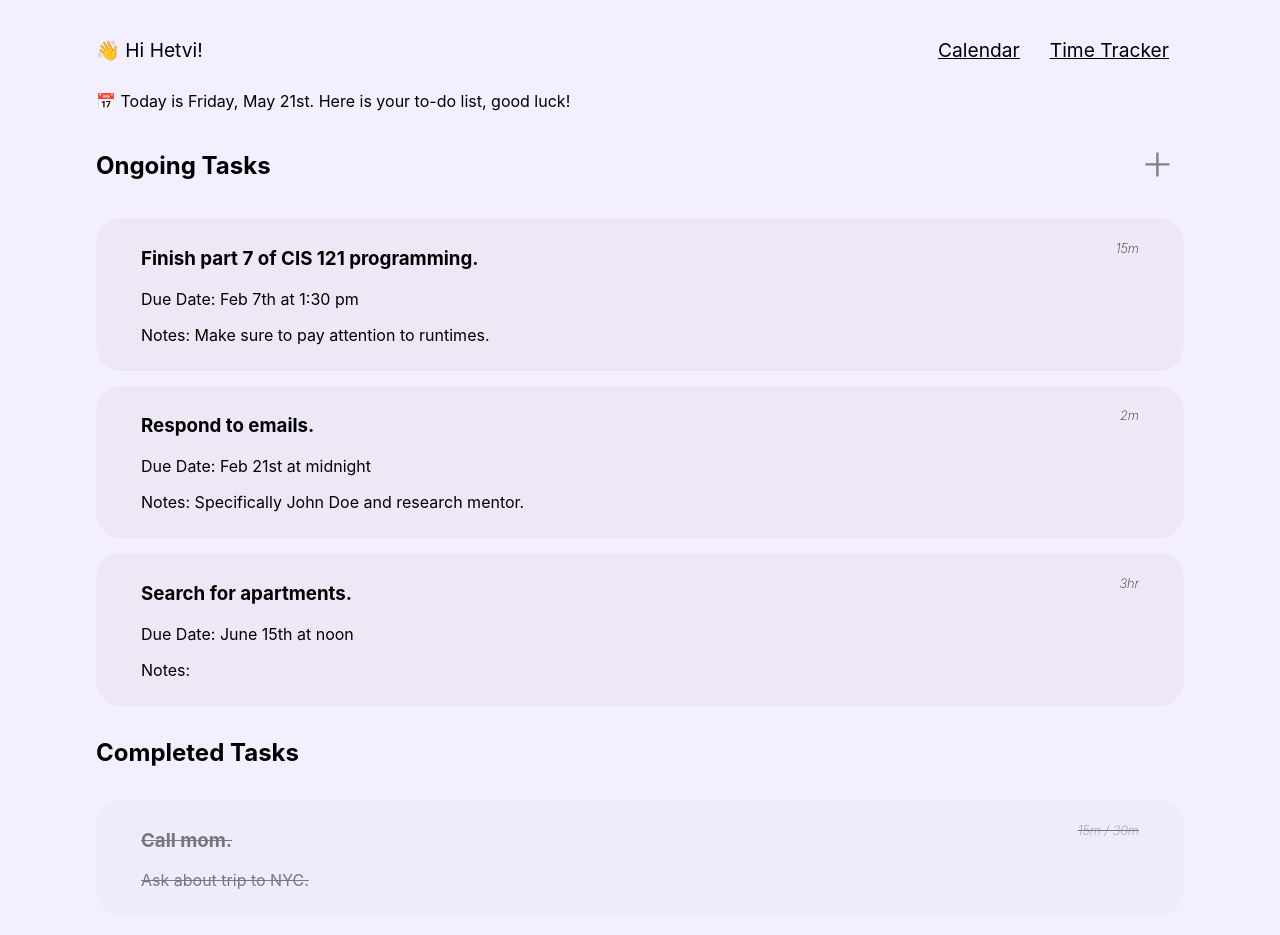
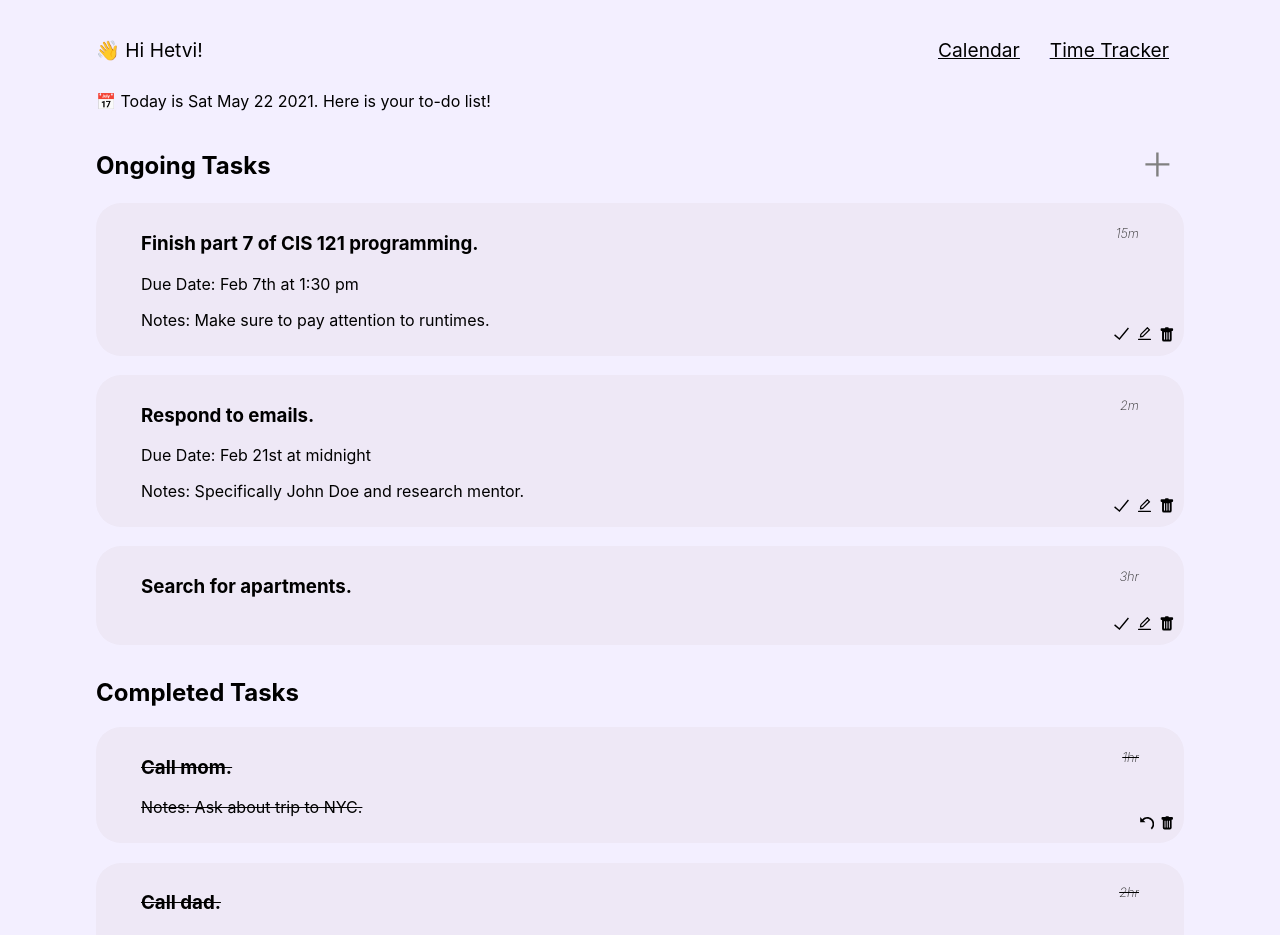
Before and after one commit to hetvshah/bProductive, a React (Create React App) app: page / in a window 1280 px wide. Shown: the top 935 px of the page. Built offline with nearby package versions, Linux system fonts and the light colour scheme.

Commit message:
trash icons

```diff
--- a/package.json
+++ b/package.json
@@ -7,6 +7,7 @@
     "@testing-library/react": "^11.2.6",
     "@testing-library/user-event": "^12.8.3",
     "react": "^17.0.2",
+    "react-big-calendar": "^0.33.3",
     "react-dom": "^17.0.2",
     "react-icons": "^4.2.0",
     "react-router-dom": "^5.2.0",
--- a/src/components/Calendar.js
+++ b/src/components/Calendar.js
@@ -1,7 +1,12 @@
+import './Styles.css';
+
 const Calendar = () => {
   return (
-    <div className="header">
-      <p style={{ marginLeft: '7.5vw' }}>Calendar</p>
+    <div>
+      {/* <p style={{ marginLeft: '7.5vw' }}>Calendar</p> */}
+      <div className="header">
+        <p>Calendar</p>
+      </div>
     </div>
   );
 };
--- a/src/components/CompletedTasks.js
+++ b/src/components/CompletedTasks.js
@@ -1,19 +1,23 @@
-const CompletedTasks = () => {
-  const completedTasks = [
-    {
-      todo: 'Call mom. ',
-      notes: 'Ask about trip to NYC.',
-    },
-  ];
+import { ImUndo } from 'react-icons/im';
+import { BsFillTrashFill } from 'react-icons/bs';
 
+const CompletedTasks = ({ completedTasks, onMove, onDelete }) => {
   const listCompletedTasks = completedTasks.map((task) => (
     <div className="todo todo-complete">
       <div>
-        <h3>{task.todo}</h3>
-        <p>{task.notes}</p>
+        <h3>{task.text}</h3>
+        <p> {task.day === '' ? '' : 'Due Date: ' + task.day}</p>
+        <p>{task.notes === '' ? '' : 'Notes: ' + task.notes}</p>
       </div>
 
-      <div className="times">15m / 30m</div>
+      <div className="times">{task.estimate}</div>
+      <div className="todo-icons">
+        <ImUndo className="im-undo" onClick={() => onMove(task)} />
+        <BsFillTrashFill
+          className="im-undo trash"
+          onClick={() => onDelete(task)}
+        />
+      </div>
     </div>
   ));
 
--- a/src/components/Home.js
+++ b/src/components/Home.js
@@ -28,17 +28,57 @@ const Home = () => {
     },
     {
       text: 'Search for apartments.',
-      day: 'June 15th at noon',
+      day: '',
       estimate: '3hr',
       notes: '',
-      displayTask: false,
+      displayTask: true,
       displayCalendar: true,
     },
   ]);
 
-  const addTask = (task) => {
+  const [completedTasks, setCompletedTasks] = useState([
+    {
+      text: 'Call mom. ',
+      day: '',
+      estimate: '1hr',
+      notes: 'Ask about trip to NYC.',
+      displayTask: true,
+      displayCalendar: true,
+    },
+    {
+      text: 'Call dad. ',
+      day: '',
+      estimate: '2hr',
+      notes: 'Buy textbooks.',
+      displayTask: true,
+      displayCalendar: true,
+    },
+  ]);
+
+  const addOngoingTask = (task) => {
     setOngoingTasks([...ongoingTasks, task]);
   };
+
+  const moveOngoingTask = (task) => {
+    setOngoingTasks(ongoingTasks.filter((todo) => todo.text !== task.text));
+    deleteOngoingTask(task);
+  };
+
+  const moveCompleteTask = (task) => {
+    addOngoingTask(task);
+    deleteCompletedTask(task);
+  };
+
+  const deleteOngoingTask = (task) => {
+    setOngoingTasks(ongoingTasks.filter((todo) => todo.text !== task.text));
+  };
+
+  const deleteCompletedTask = (task) => {
+    setCompletedTasks(completedTasks.filter((todo) => todo.text !== task.text));
+  };
+
+  const timeElapsed = Date.now();
+  const today = new Date(timeElapsed);
 
   return (
     <div>
@@ -56,7 +96,7 @@ const Home = () => {
         </div>
       </div>
       <p className="header" style={{ fontSize: '1.25vw', marginTop: '2.5vw' }}>
-        📅 Today is Friday, May 21st. Here is your to-do list, good luck!
+        📅 Today is {today.toDateString()}. Here is your to-do list!
       </p>
 
       <div className="task-btn">
@@ -67,11 +107,27 @@ const Home = () => {
         />
       </div>
 
-      {showAddTask && <AddTask onAdd={addTask} />}
+      {showAddTask && <AddTask onAdd={addOngoingTask} />}
+      {ongoingTasks.length > 0 ? (
+        <OngoingTasks
+          ongoingTasks={ongoingTasks}
+          onMove={moveOngoingTask}
+          onDelete={deleteOngoingTask}
+        />
+      ) : (
+        'No tasks to show.'
+      )}
 
-      <OngoingTasks ongoingTasks={ongoingTasks} />
-      <h2 style={{ padding: '1vw 0' }}>Completed Tasks</h2>
-      <CompletedTasks />
+      <h2 style={{ paddingTop: '1vw' }}>Completed Tasks</h2>
+      {completedTasks.length > 0 ? (
+        <CompletedTasks
+          completedTasks={completedTasks}
+          onMove={moveCompleteTask}
+          onDelete={deleteCompletedTask}
+        />
+      ) : (
+        'No tasks to show.'
+      )}
     </div>
   );
 };
--- a/src/components/OngoingTasks.js
+++ b/src/components/OngoingTasks.js
@@ -1,35 +1,39 @@
-const OngoingTasks = ({ ongoingTasks }) => {
-  // const ongoingTasks = [
-  //   {
-  //     todo: 'Finish part 7 of CIS 121 programming. ',
-  //     notes: 'Make sure to pay attention to runtimes.',
-  //   },
-  //   {
-  //     todo: 'Respond to emails.',
-  //     notes: 'Specifically John Doe and research mentor.',
-  //   },
-  //   {
-  //     todo: 'Search for apartments.',
-  //     notes: '',
-  //   },
-  // ];
+import { GrCheckmark } from 'react-icons/gr';
+import { AiOutlineEdit } from 'react-icons/ai';
+import { BsFillTrashFill } from 'react-icons/bs';
+import './Styles.css';
 
-  const listOngoingTasks = ongoingTasks.map((task) => (
+const OngoingTasks = ({ ongoingTasks, onMove, onDelete }) => {
+  const filteredTasks = ongoingTasks.filter((task) => task.displayTask);
+
+  if (filteredTasks.length > 0) {
+    const listOngoingTasks = filteredTasks.map((task) => (
       <div className="todo">
         <div>
           <h3>
             {/* <input type="checkbox" /> */}
             {task.text}
           </h3>
-        <p>Due Date: {task.day}</p>
-        <p>Notes: {task.notes}</p>
+          <p>{task.day === '' ? '' : 'Due Date: ' + task.day}</p>
+          <p>{task.notes === '' ? '' : 'Notes: ' + task.notes}</p>
         </div>
 
         <div className="times">{task.estimate}</div>
+        <div className="todo-icons">
+          <GrCheckmark className="ongoing-task" onClick={() => onMove(task)} />
+          <AiOutlineEdit className="ongoing-task" />
+          <BsFillTrashFill
+            className="ongoing-task trash"
+            onClick={() => onDelete(task)}
+          />
+        </div>
       </div>
     ));
 
     return <>{listOngoingTasks}</>;
+  }
+
+  return 'No tasks to show.';
 };
 
 export default OngoingTasks;
--- a/src/components/Styles.css
+++ b/src/components/Styles.css
@@ -26,12 +26,13 @@ u:hover {
 .todo {
   background: #eee8f6;
   border-radius: 25px;
-  margin: 15px 0 15px 0;
+  margin: 0 0 1.5vw 0;
   padding: 10px 45px;
   /* margin-left: 7.5vw; */
   /* margin-right: 7.5vw; */
   display: flex;
   flex-direction: row;
+  position: relative;
 }
 
 .todo:hover {
@@ -39,34 +40,17 @@ u:hover {
 }
 
 .todo-complete {
-  opacity: 0.5;
+  /* opacity: 0.7; */
   text-decoration: line-through;
+  margin: 0 0 1.5vw 0;
 }
-
-/* .todo h3 {
-  align-items: center;
-  justify-content: space-between;
-  font-size: 1.2vw;
-}
-
-.todo p {
-  display: flex;
-  align-items: center;
-  justify-content: space-between;
-  font-size: 1vw;
-}
-
-.todo input {
-  width: 1vw;
-  height: 1vw;
-  margin-right: 25px;
-} */
 
 .times {
   text-align: center;
   padding: 1vw 0;
   margin-left: auto;
   margin-right: 0;
+  margin-bottom: 3vw;
   font-style: italic;
   font-weight: 200;
   color: #2c2c2c;
@@ -113,6 +97,7 @@ u:hover {
 
 .gr-add:hover {
   opacity: 0.5;
+  cursor: pointer;
 }
 
 .hi-minus path {
@@ -189,3 +174,43 @@ u:hover {
   border-radius: 1vw;
   margin-top: 2vw;
 }
+
+.ongoing-task {
+  height: 1.3vw;
+  width: 1.3vw;
+  padding: 0.25vw;
+}
+
+.ongoing-task:hover {
+  color: red;
+  cursor: pointer;
+}
+
+.ongoing-task polyline:hover {
+  stroke: red;
+  cursor: pointer;
+}
+
+.trash {
+  height: 1.2vw;
+  width: 1.2vw;
+}
+
+.todo-icons {
+  display: inline-block;
+  margin: 0 0.5vw 0.5vw 0;
+  position: absolute;
+  bottom: 0;
+  right: 0;
+}
+
+.im-undo {
+  height: 1.1vw;
+  width: 1.1vw;
+  padding: 0.25vw;
+}
+
+.im-undo:hover {
+  color: red;
+  cursor: pointer;
+}
--- a/src/components/Tracker.js
+++ b/src/components/Tracker.js
@@ -1,7 +1,7 @@
 const Tracker = () => {
   return (
     <div className="header">
-      <p style={{ marginLeft: '7.5vw' }}>Time Tracker</p>
+      <p>Time Tracker</p>
     </div>
   );
 };
--- a/src/index.css
+++ b/src/index.css
@@ -7,6 +7,7 @@ body {
     sans-serif;
   -webkit-font-smoothing: antialiased;
   -moz-osx-font-smoothing: grayscale;
+  flex: none;
 }
 
 code {
```
Also changed, not shown: 1 other file (tests, documents, lock files or other folders). Lines whose indentation alone changed are shown as unchanged.
